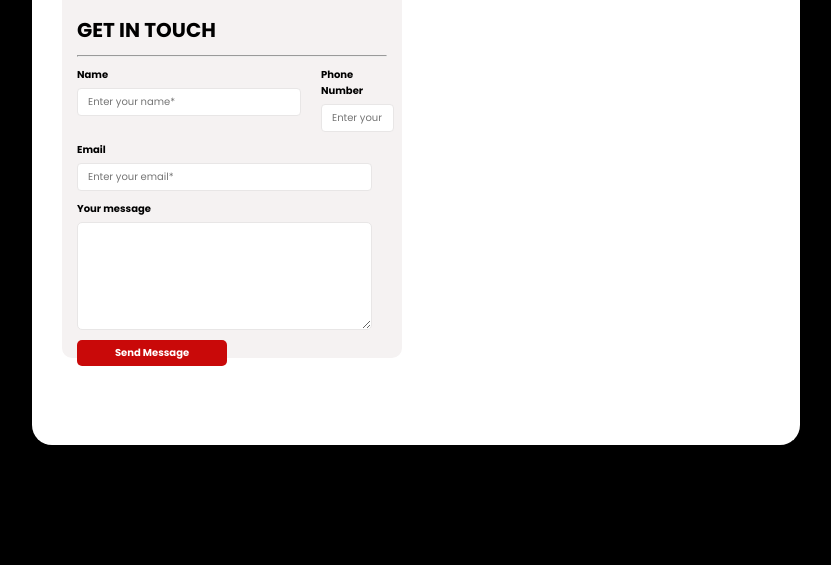
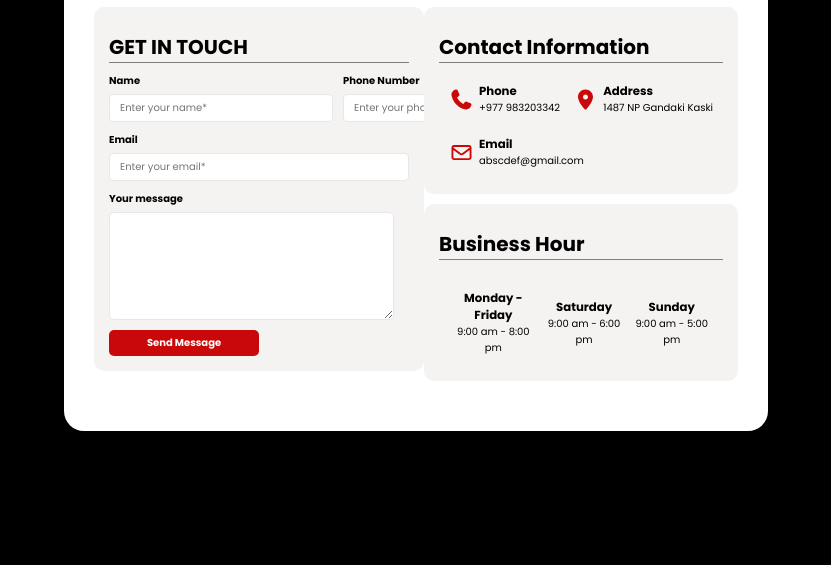
Before and after one commit to bipinThapax/contact-us-form, a plain HTML site: page index.html in a window 1280 px wide. Shown: the part 235-800 px from the top of the page, without its empty margins (224-1055 px from the left). Drawn offline with Linux system fonts and the light colour scheme.

Commit message:
added contact-info and business hour

```diff
--- a/index.html
+++ b/index.html
@@ -19,7 +19,7 @@
         <div class="contacts">
             <div class="contact-form">
                 <h1>GET IN TOUCH</h1>
-                <hr>
+                <!-- <hr> -->
                 <form action="">
                     <div class="np">
 
@@ -45,7 +45,51 @@
                     <button type="submit" class="fontHead">Send Message</button>
                 </form>
             </div>
-            <div class="contact-information"></div>
+            <div class="contact-information-container">
+                <h1>Contact Information</h1>
+                <div class="contact-information">
+                    <div class="details flex justify-space">
+                        <div class="phone flex">
+                            <img src="./images/call.svg" alt="call-icon" height="25px">
+                            <div class="phoneNum">
+                                <h3>Phone</h3>
+                                <p>+977 983203342</p>
+                            </div>
+                        </div>
+                        <div class="address flex">
+                            <img src="./images/address.svg" alt="address-icon" height="25px">
+                            <div class="addressDetail">
+                                <h3>Address</h3>
+                                <p>1487 NP Gandaki Kaski</p>
+                            </div>
+                        </div>
+                    </div>
+                    <div class="email flex">
+                        <img src="./images/email.svg" alt="envelope-icon" height="25px">
+                        <div class="emailDetail">
+                            <h3>Email</h3>
+                            <p>abscdef@gmail.com</p>
+                        </div>
+                    </div>
+                </div>
+            </div>
+            <div class="business-hour">
+                <h1>Business Hour</h1>
+                <div class="hours-desc flex justify-space">
+                    <div class="mon-fri">
+                        <h3>Monday - Friday</h3>
+                        <p>9:00 am - 8:00 pm</p>
+                    </div>
+                    <div class="sat">
+                        <h3>Saturday</h3>
+                        <p>9:00 am - 6:00 pm</p>
+                    </div>
+                    <div class="sun">
+                        <h3>Sunday</h3>
+                        <p>9:00 am - 5:00 pm</p>
+                    </div>
+                </div>
+            </div>
         </div>
     </div>
 
--- a/style.css
+++ b/style.css
@@ -5,6 +5,8 @@
   box-sizing: border-box;
   font-family: "Poppins", sans-serif;
 }
+
+/* default font size -- 10px */
 html {
   font-size: 10px;
 }
@@ -17,86 +19,95 @@ body {
   align-items: center;
 }
 
+/* contact us container */
 .contact-container {
-  height: 70vh;
-  width: 60%;
+  height: fit-content;
+  width: 55%;
+  max-width: 1000px;
   background-color: #fff;
   border-radius: 2rem;
   padding: 4rem 3rem;
 }
 
+/* text heading */
 .contact-container .heading {
   display: flex;
   align-items: center;
   justify-content: space-between;
+  flex-wrap: wrap;
+  padding: 0 5rem;
 }
+
 .heading h1 {
   font-size: 3rem;
   font-weight: 700;
 }
 .heading p {
-  width: 54%;
+  width: 50%;
   font-weight: 400;
   color: grey;
 }
+
+/* contact form, contact information container */
 .contacts {
-  display: flex;
+  display: grid;
+  grid-template-columns: auto auto;
+  grid-template-rows: auto auto;
 }
+
+/* contact form */
 .contacts .contact-form {
   background-color: #f5f2f2;
-  height: 46vh;
+  height: fit-content;
   padding: 1.5rem;
   margin: 2rem 0;
   border-radius: 1rem;
-  min-width: 340px;
-  width: 42%;
+  width: 100%;
+  max-width: 330px;
+  grid-row: 1 / 3;
+  grid-column: 1/ 2;
 }
-.contact-form h1 {
+/* heading text */
+.contacts h1 {
   margin: 1rem 0;
+  border-bottom: 1px solid grey;
 }
 
+/* inputs */
 .contact-form form input {
   font-size: 1rem;
-}
-form .np {
-  display: flex;
-  gap: 2rem;
-  margin: 1rem 0;
-}
-.contact-form form .name,
-.phone {
-  display: flex;
-  flex-direction: column;
-  gap: 0.5rem;
-}
-
-.contact-form form .name input,
-.phone input {
   border: 1px solid rgb(232 230 230);
   border-radius: 0.4rem;
   padding: 0.5rem 1rem;
   outline: none;
 }
-
-form .phone input {
-  width: 110%;
+/* np - name, phone */
+.contacts .np {
+  display: flex;
+  gap: 1rem;
+  margin: 1rem 0;
+  width: 100%;
 }
+.contact-form form .name,
+.contact-form form .phone {
+  display: flex;
+  flex-direction: column;
+  gap: 0.5rem;
+  flex-wrap: wrap;
+}
+/* email input */
 form .email input {
-  width: 30%;
-  padding: 0.5rem 1rem;
-  border: 1px solid rgb(232 230 230);
-  border-radius: 0.4rem;
-  outline: none;
-  width: 95%;
+  width: 100%;
   margin: 0.5rem 0 1rem 0;
 }
 
-/* contact form label deco */
+/* contact form label font deco */
 .fontHead {
   font-size: 1rem;
   font-weight: 600;
 }
 
+/* text area -Message */
 form .message textarea {
   margin: 0.5rem 0;
   padding: 0.5rem;
@@ -107,6 +118,7 @@ form .message textarea {
   width: 95%;
 }
 
+/* Send message */
 form button {
   background-color: rgb(201, 9, 9);
   border-radius: 0.5rem;
@@ -120,3 +132,39 @@ form button {
 form button:hover {
   background-color: rgb(225, 8, 8);
 }
+
+/* contact-information & business-hour */
+.contacts .contact-information-container,
+.business-hour {
+  background-color: #f5f2f2;
+  height: fit-content;
+  padding: 1.5rem;
+  margin-top: 2rem;
+  border-radius: 1rem;
+}
+.contact-information-container .details,
+.contact-information-container .email {
+  padding: 1rem;
+}
+
+.business-hour {
+  grid-row: 2 / 3;
+  grid-column: 2 /3;
+  margin: 0;
+}
+.business-hour .hours-desc {
+  margin-top: 2rem;
+  padding: 1rem;
+  text-align: center;
+}
+
+/* utility class */
+.flex {
+  display: flex;
+  align-items: center;
+  gap: 0.5rem;
+}
+
+.justify-space {
+  justify-content: space-between;
+}
```
Also changed, not shown: images/address.svg (added), images/call.svg (added), images/email.svg (added).
